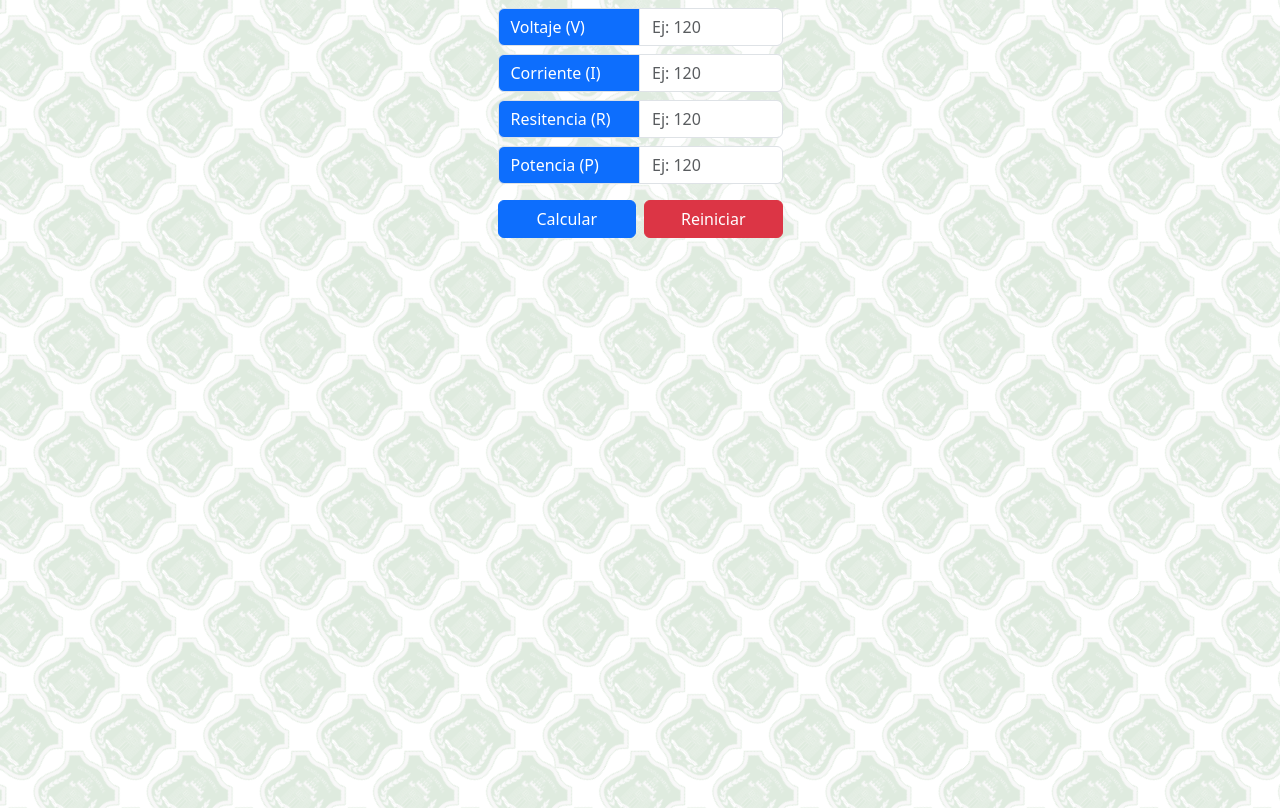
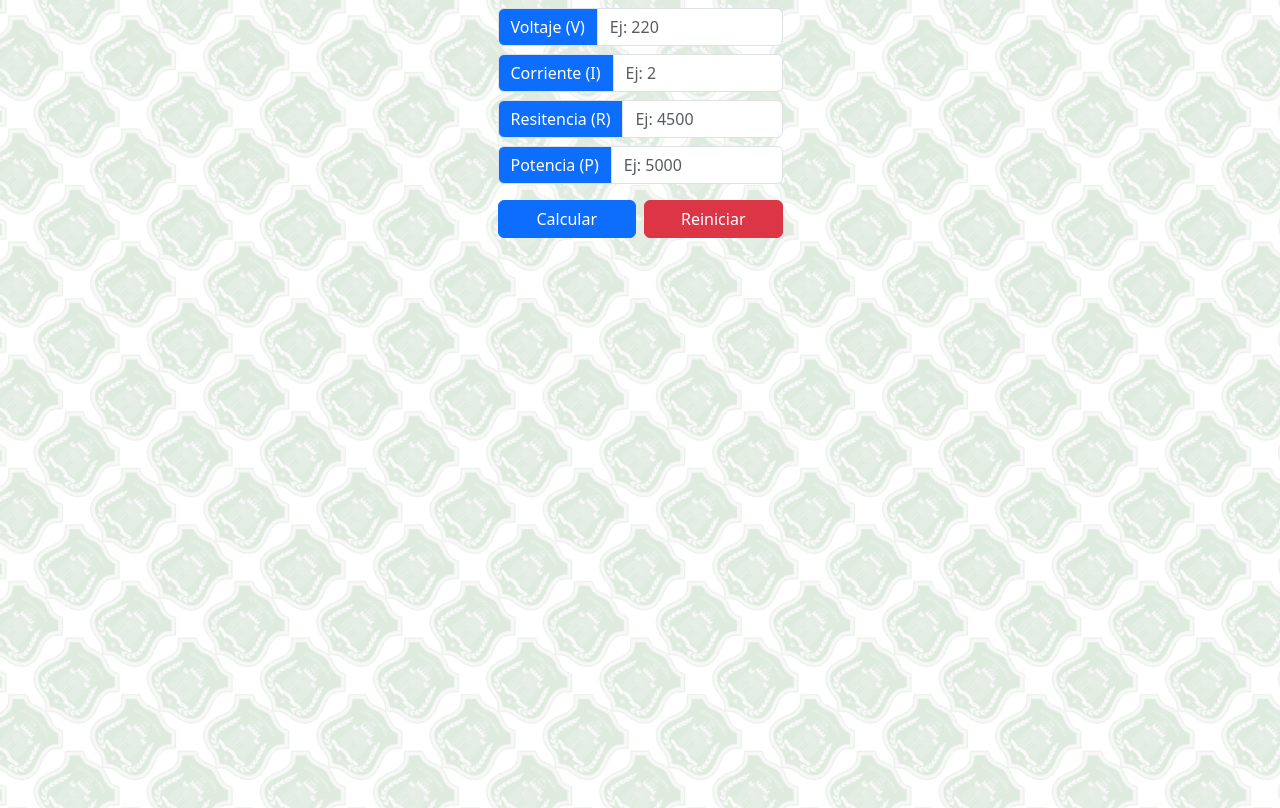
Before and after one commit to K0di4k/Radiocomunicaciones, a plain HTML site: page index.html in a window 1280 px wide. Drawn offline with nearby package versions, Linux system fonts and the light colour scheme.

Commit message:
modificacion tamaño span

```diff
--- a/index.html
+++ b/index.html
@@ -12,36 +12,35 @@
 <body>
     <div class="container">
 
-
         <div class="row justify-content-center mt-2">
             <div class="col-sm-3 col-6 p-0">
                 <div class="input-group">
-                    <span class="input-group-text bg-primary text-white w-50">Voltaje (V)</span>
-                    <input id="voltaje" type="number" class="form-control w-50" placeholder="Ej: 120">
+                    <span class="input-group-text bg-primary text-white ">Voltaje (V)</span>
+                    <input id="voltaje" type="number" class="form-control " placeholder="Ej: 220">
                 </div>
             </div>
         </div>
         <div class="row justify-content-center mt-2">
             <div class="col-sm-3 col-6 p-0">
                 <div class="input-group">
-                    <span class="input-group-text bg-primary text-white w-50">Corriente (I)</span>
-                    <input id="corriente" type="number" class="form-control w-50" placeholder="Ej: 120">
+                    <span class="input-group-text bg-primary text-white ">Corriente (I)</span>
+                    <input id="corriente" type="number" class="form-control " placeholder="Ej: 2">
                 </div>
             </div>
         </div>
         <div class="row justify-content-center mt-2">
             <div class="col-sm-3 col-6 p-0">
                 <div class="input-group">
-                    <span class="input-group-text bg-primary text-white w-50">Resitencia (R)</span>
-                    <input id="resistencia" type="number" class="form-control w-50" placeholder="Ej: 120">
+                    <span class="input-group-text bg-primary text-white ">Resitencia (R)</span>
+                    <input id="resistencia" type="number" class="form-control " placeholder="Ej: 4500">
                 </div>
             </div>
         </div>
         <div class="row justify-content-center mt-2">
             <div class="col-sm-3 col-6 p-0">
                 <div class="input-group">
-                    <span class="input-group-text bg-primary text-white w-50">Potencia (P)</span>
-                    <input id="potencia" type="number" class="form-control w-50" placeholder="Ej: 120">
+                    <span class="input-group-text bg-primary text-white ">Potencia (P)</span>
+                    <input id="potencia" type="number" class="form-control " placeholder="Ej: 5000">
                 </div>
             </div>
         </div>
```
